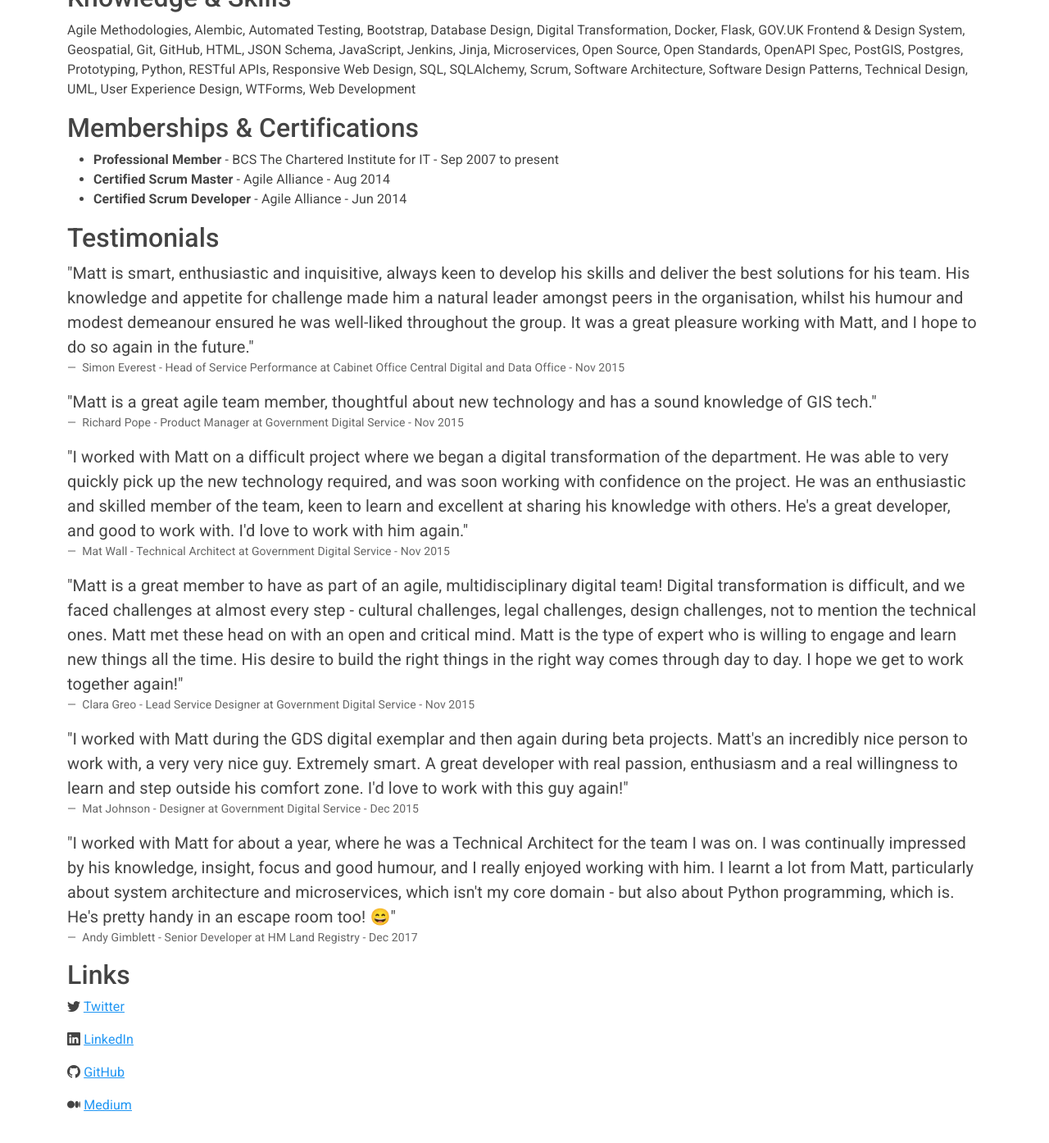
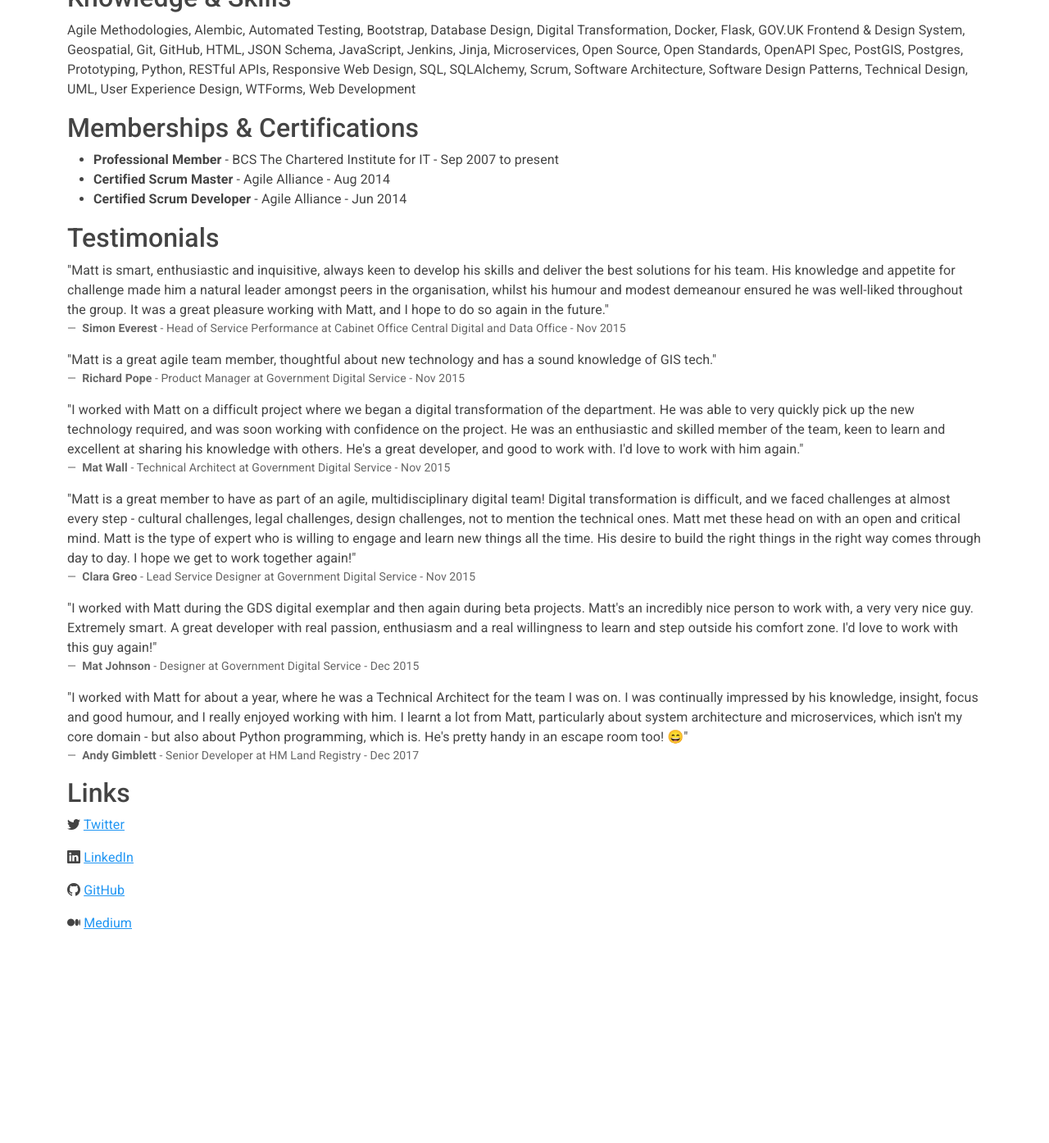
Before and after one commit to matthew-shaw/new-site, a Jekyll site: the page built from index.html, in a window 1280 px wide and 1400 px high, scrolled down 308 px. Shown: the top 1394 px of the window at 82% size. Built offline with Jekyll 4.4.1, drawn with Linux system fonts in a browser that asks for light colours; nearby versions of some CDN libraries; after the commit the page ends 1486 px from its top, so only the background shows below that.

Commit message:
quote formatting

```diff
--- a/index.html
+++ b/index.html
@@ -28,38 +28,38 @@
 
 <h2>Testimonials</h2>
 <figure>
-    <blockquote class="blockquote">
+    <blockquote class="blockquote fs-6">
         <p>"Matt is smart, enthusiastic and inquisitive, always keen to develop his skills and deliver the best
             solutions for his team. His knowledge and appetite for challenge made him a natural leader amongst peers in
             the organisation, whilst his humour and modest demeanour ensured he was well-liked throughout the group. It
             was a great pleasure working with Matt, and I hope to do so again in the future."</p>
     </blockquote>
     <figcaption class="blockquote-footer">
-        Simon Everest - Head of Service Performance at Cabinet Office Central Digital and Data Office - Nov 2015
+        <strong>Simon Everest</strong> - Head of Service Performance at Cabinet Office Central Digital and Data Office - Nov 2015
     </figcaption>
 </figure>
 <figure>
-    <blockquote class="blockquote">
+    <blockquote class="blockquote fs-6">
         <p>"Matt is a great agile team member, thoughtful about new technology and has a sound knowledge of GIS tech."
         </p>
     </blockquote>
     <figcaption class="blockquote-footer">
-        Richard Pope - Product Manager at Government Digital Service - Nov 2015
+        <strong>Richard Pope</strong> - Product Manager at Government Digital Service - Nov 2015
     </figcaption>
 </figure>
 <figure>
-    <blockquote class="blockquote">
+    <blockquote class="blockquote fs-6">
         <p>"I worked with Matt on a difficult project where we began a digital transformation of the department. He was
             able to very quickly pick up the new technology required, and was soon working with confidence on the
             project. He was an enthusiastic and skilled member of the team, keen to learn and excellent at sharing his
             knowledge with others. He's a great developer, and good to work with. I'd love to work with him again."</p>
     </blockquote>
     <figcaption class="blockquote-footer">
-        Mat Wall - Technical Architect at Government Digital Service - Nov 2015
+        <strong>Mat Wall</strong> - Technical Architect at Government Digital Service - Nov 2015
     </figcaption>
 </figure>
 <figure>
-    <blockquote class="blockquote">
+    <blockquote class="blockquote fs-6">
         <p>"Matt is a great member to have as part of an agile, multidisciplinary digital team! Digital transformation
             is difficult, and we faced challenges at almost every step - cultural challenges, legal challenges, design
             challenges, not to mention the technical ones. Matt met these head on with an open and critical mind. Matt
@@ -67,29 +67,29 @@
             right things in the right way comes through day to day. I hope we get to work together again!"</p>
     </blockquote>
     <figcaption class="blockquote-footer">
-        Clara Greo - Lead Service Designer at Government Digital Service - Nov 2015
+        <strong>Clara Greo</strong> - Lead Service Designer at Government Digital Service - Nov 2015
     </figcaption>
 </figure>
 <figure>
-    <blockquote class="blockquote">
+    <blockquote class="blockquote fs-6">
         <p>"I worked with Matt during the GDS digital exemplar and then again during beta projects. Matt's an incredibly
             nice person to work with, a very very nice guy. Extremely smart. A great developer with real passion,
             enthusiasm and a real willingness to learn and step outside his comfort zone. I'd love to work with this guy
             again!"</p>
     </blockquote>
     <figcaption class="blockquote-footer">
-        Mat Johnson - Designer at Government Digital Service - Dec 2015
+        <strong>Mat Johnson</strong> - Designer at Government Digital Service - Dec 2015
     </figcaption>
 </figure>
 <figure>
-    <blockquote class="blockquote">
+    <blockquote class="blockquote fs-6">
         <p>"I worked with Matt for about a year, where he was a Technical Architect for the team I was on. I was
             continually impressed by his knowledge, insight, focus and good humour, and I really enjoyed working with
             him. I learnt a lot from Matt, particularly about system architecture and microservices, which isn't my core
             domain - but also about Python programming, which is. He's pretty handy in an escape room too! 😄"</p>
     </blockquote>
     <figcaption class="blockquote-footer">
-        Andy Gimblett - Senior Developer at HM Land Registry - Dec 2017
+        <strong>Andy Gimblett</strong> - Senior Developer at HM Land Registry - Dec 2017
     </figcaption>
 </figure>
 
```
